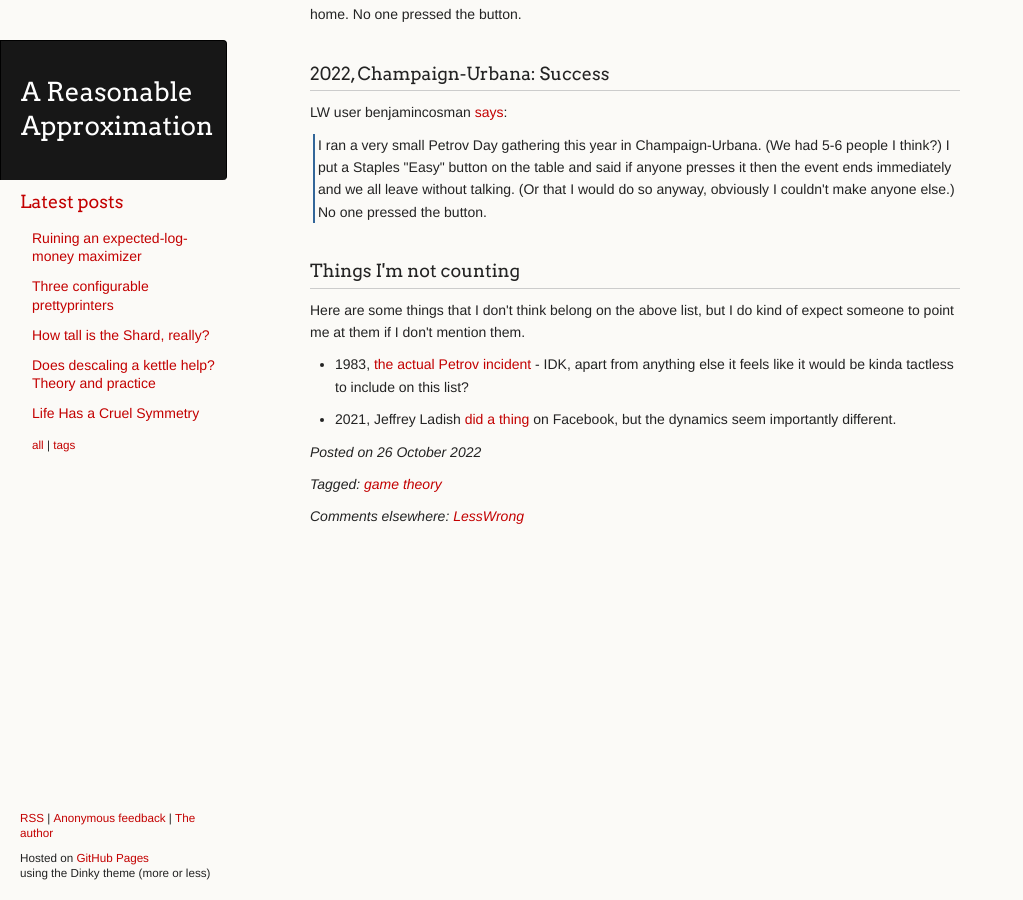
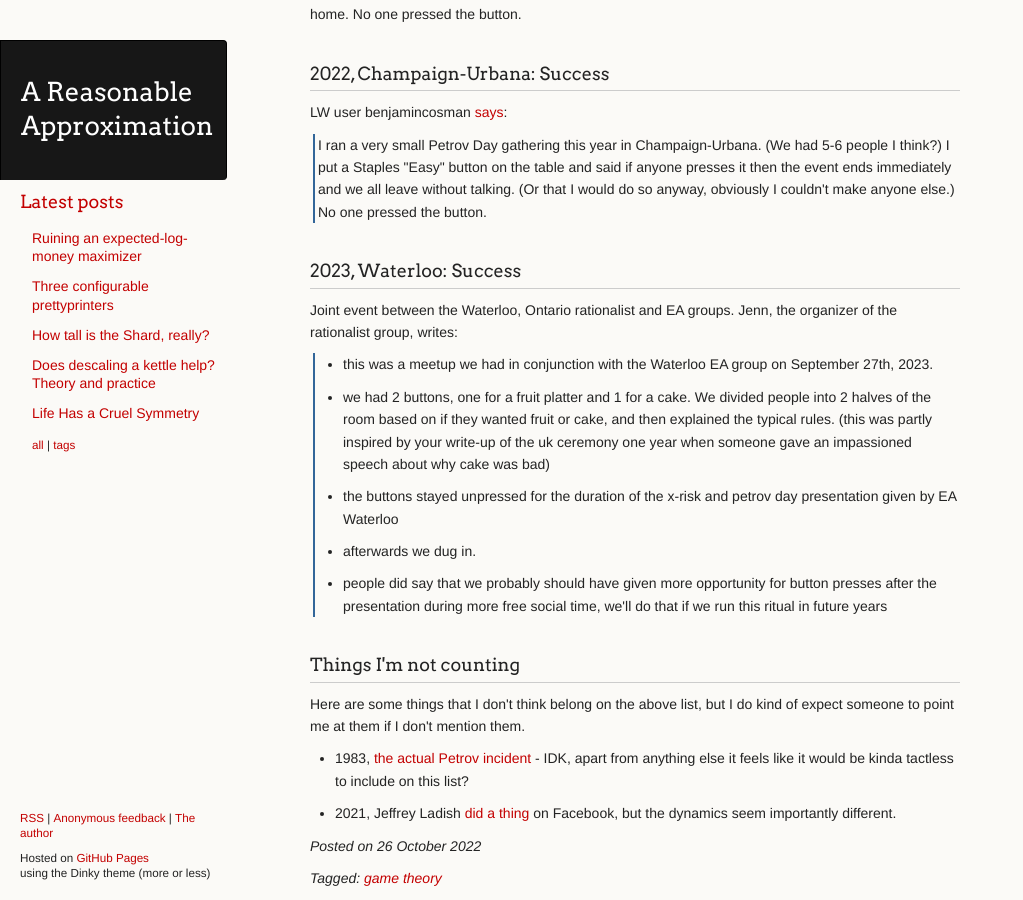
Before and after one commit to ChickenProp/chickenprop.github.com, a Jekyll site: the page built from _posts/2022-10-26-list-of-petrov-buttons.md, in a window 1280 px wide and 900 px high, scrolled down 3401 px. Shown: the whole window, without its empty margins (0-1023 px from the left). Built offline with Jekyll 4.4.1, drawn with Linux system fonts in a browser that asks for light colours; nearby versions of some CDN libraries.

Commit message:
Update petrov buttons.

```diff
--- a/_posts/2022-10-26-list-of-petrov-buttons.md
+++ b/_posts/2022-10-26-list-of-petrov-buttons.md
@@ -99,6 +99,16 @@ LW user benjamincosman [says](https://www.lesswrong.com/posts/gLpYbWzqL2jArMepD/
 
 > I ran a very small Petrov Day gathering this year in Champaign-Urbana. (We had 5-6 people I think?) I put a Staples "Easy" button on the table and said if anyone presses it then the event ends immediately and we all leave without talking. (Or that I would do so anyway, obviously I couldn't make anyone else.) No one pressed the button.
 
+### 2023, Waterloo: Success
+
+Joint event between the Waterloo, Ontario rationalist and EA groups. Jenn, the organizer of the rationalist group, writes:
+
+> * this was a meetup we had in conjunction with the Waterloo EA group on September 27th, 2023.
+> * we had 2 buttons, one for a fruit platter and 1 for a cake. We divided people into 2 halves of the room based on if they wanted fruit or cake, and then explained the typical rules. (this was partly inspired by your write-up of the uk ceremony one year when someone gave an impassioned speech about why cake was bad)
+> * the buttons stayed unpressed for the duration of the x-risk and petrov day presentation given by EA Waterloo
+> * afterwards we dug in.
+> * people did say that we probably should have given more opportunity for button presses after the presentation during more free social time, we'll do that if we run this ritual in future years
+
 ### Things I'm not counting
 
 Here are some things that I don't think belong on the above list, but I do kind of expect someone to point me at them if I don't mention them.
```
